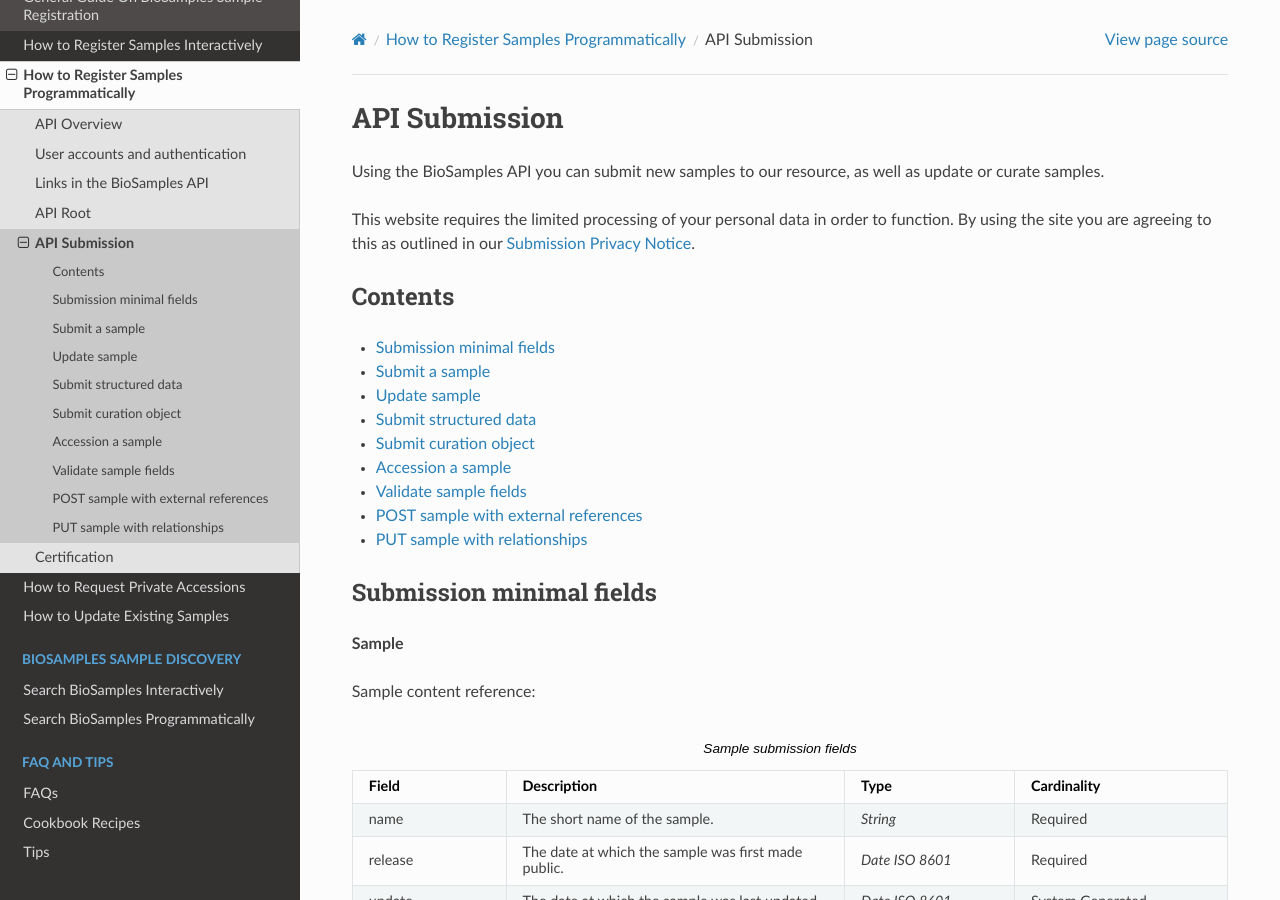
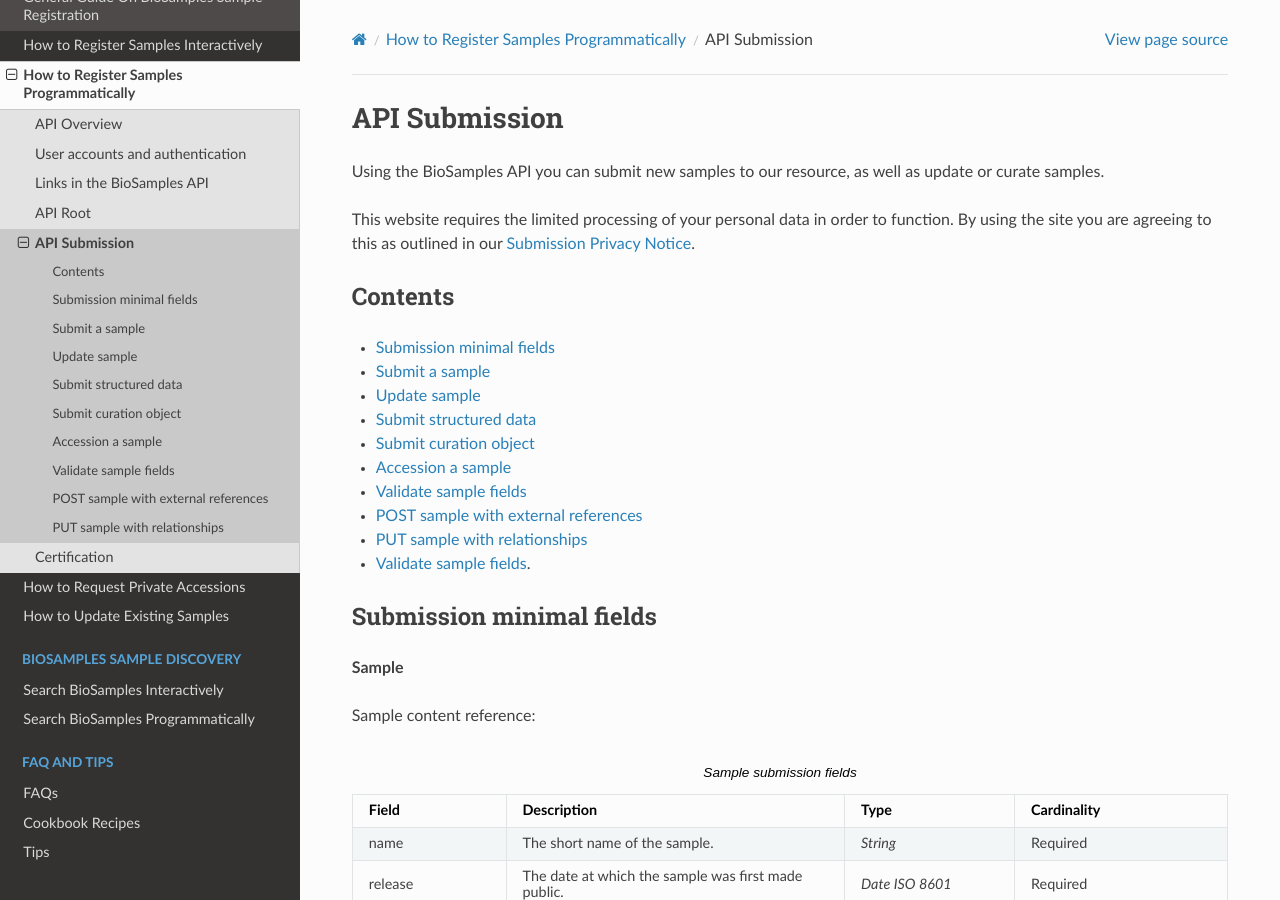
Before and after one commit to EBIBioSamples/read_docs, a Sphinx documentation site: the page built from docs/submit/programmatically/submit.rst, in a window 1280 px wide and 900 px high. Built offline with Sphinx 7.4.7 and the Read the Docs theme 3.1.0, drawn with Linux system fonts in a browser that asks for light colours; some of the changed lines change nothing that is shown.

Commit message:
use ref: in the general-guide to link to submit.rst subheadings

```diff
--- a/docs/submit/programmatically/submit.rst
+++ b/docs/submit/programmatically/submit.rst
@@ -17,6 +17,8 @@
 - `Validate sample fields`_
 - `POST sample with external references`_
 - `PUT sample with relationships`_
+
+- :ref:`validating sample fields`.
 
 
 Submission minimal fields
@@ -523,7 +525,7 @@
 
 Refer to the **Links Reference**.
 
-.. _Validate sample fields:
+.. _Validating sample fields:
 
 Validate sample fields
 ----------------------
```
